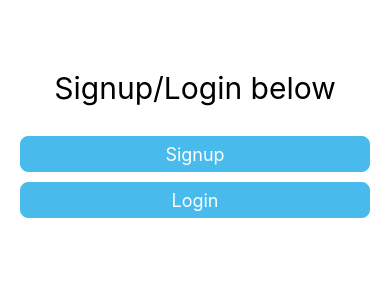
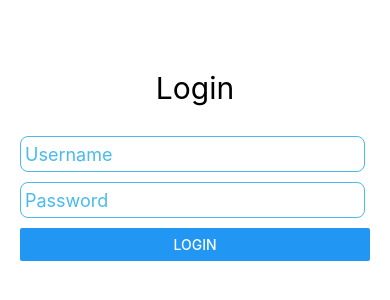
Before and after one commit to nazam9519/GugoFront, a React Native app: screen / in a window 390 px wide. Shown: the top 300 px of the page. Built offline with nearby package versions, Linux system fonts and the light colour scheme.

Commit message:
Changed UI

```diff
--- a/App.js
+++ b/App.js
@@ -3,15 +3,58 @@ import { AppRegistry,
 AsyncStorage,
 StyleSheet,
 Text,
+Alert,
+TextInput,
+Button,
 View,
 TouchableHighlight,
 AlertIOS,
 } from 'react-native';
 
 export default class App extends React.Component {
+
+  constructor(props){
+    super(props);
+    this.state = {text: ''};
+    this.state = {user: ''};
+    this.state = {pass: ''};
+  }
+
+  handleUser = (text) => {
+    this.setState({user: text})
+  }
+  handlePass = (text) => {
+    this.setState({pass: text})
+  }
+  login = (user,pass) => {
+    Alert.alert('user:' + user + '\npass: ' + pass)
+  }
+
   render() {
     return (
-      <View style={styles.container}>
+      <View style={styles.container} >
+        <Text style={styles.title}> Login </Text>
+        <View style={styles.row} >
+          <TextInput
+            style={styles.theText}
+            placeholder='Username'
+            onChangeText = {this.handleUser}
+            />
+          <TextInput
+            style={styles.theText}
+            placeholder='Password'
+            onChangeText = {this.handlePass}
+            />
+        </View>
+        <View style={styles.row}>
+          <Button style={styles.button}
+             onPress={ () => this.login(this.state.user,this.state.pass)}
+             title="Login"
+          />
+        </View>
+      </View>
+
+      /*<View style={styles.container}>
     <View style={styles.row}>
         <Text style={styles.title}>Signup/Login below</Text>
     </View>
@@ -23,7 +66,7 @@ export default class App extends React.Component {
             <Text style={styles.buttonText}>Login</Text>
         </TouchableHighlight>
     </View>
-</View>
+</View>*/
     );
   }
 }
@@ -57,4 +100,21 @@ var styles = StyleSheet.create({
         alignSelf: 'stretch',
         justifyContent: 'center'
     },
+    flowRight: {
+      flexDirection: 'row',
+      alignItems: 'center',
+      alignSelf: 'stretch',
+    },
+    theText: {
+      height: 36,
+      padding: 4,
+      marginRight: 5,
+      marginBottom: 10,
+      flexGrow: 1,
+      fontSize: 18,
+      borderWidth: 1,
+      borderColor: '#48BBEC',
+      borderRadius: 8,
+      color: '#48BBEC',
+    },
 });
```
Also changed, not shown: 1 other file (tests, documents, lock files or other folders).
